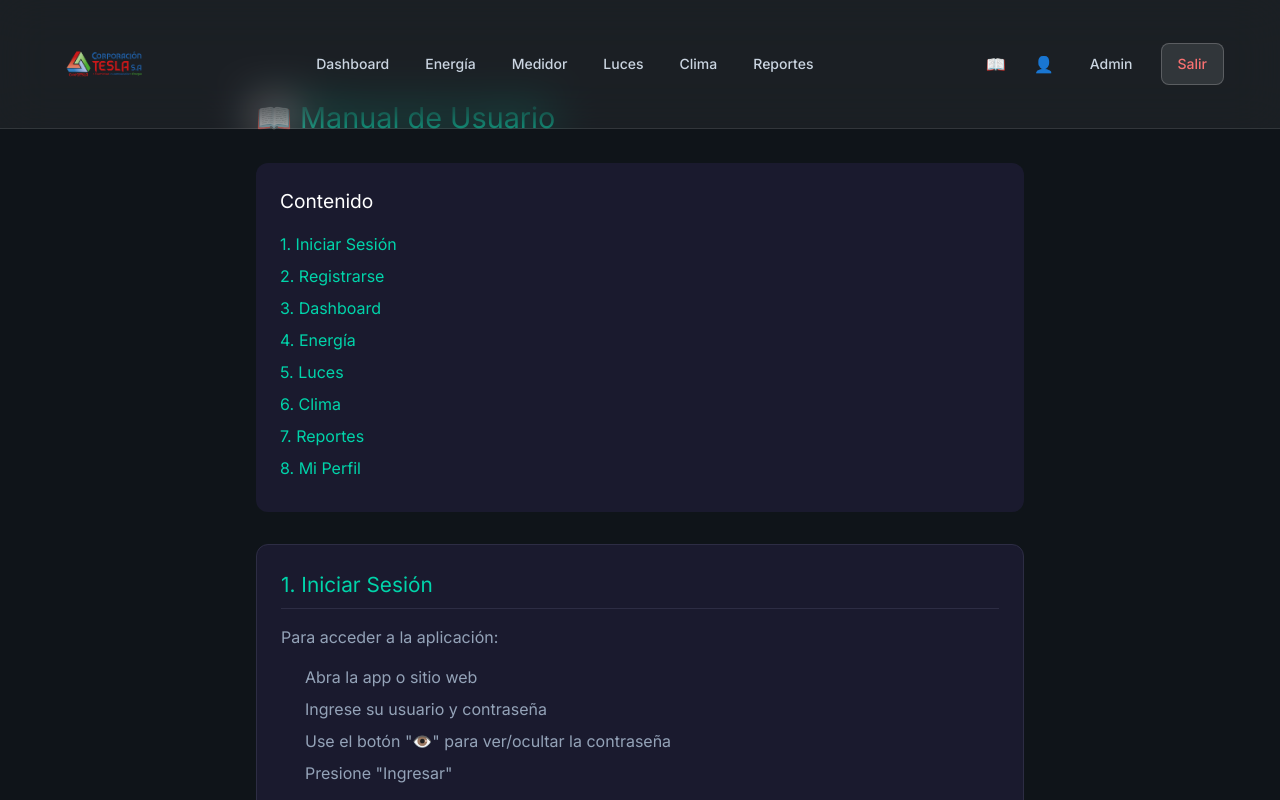
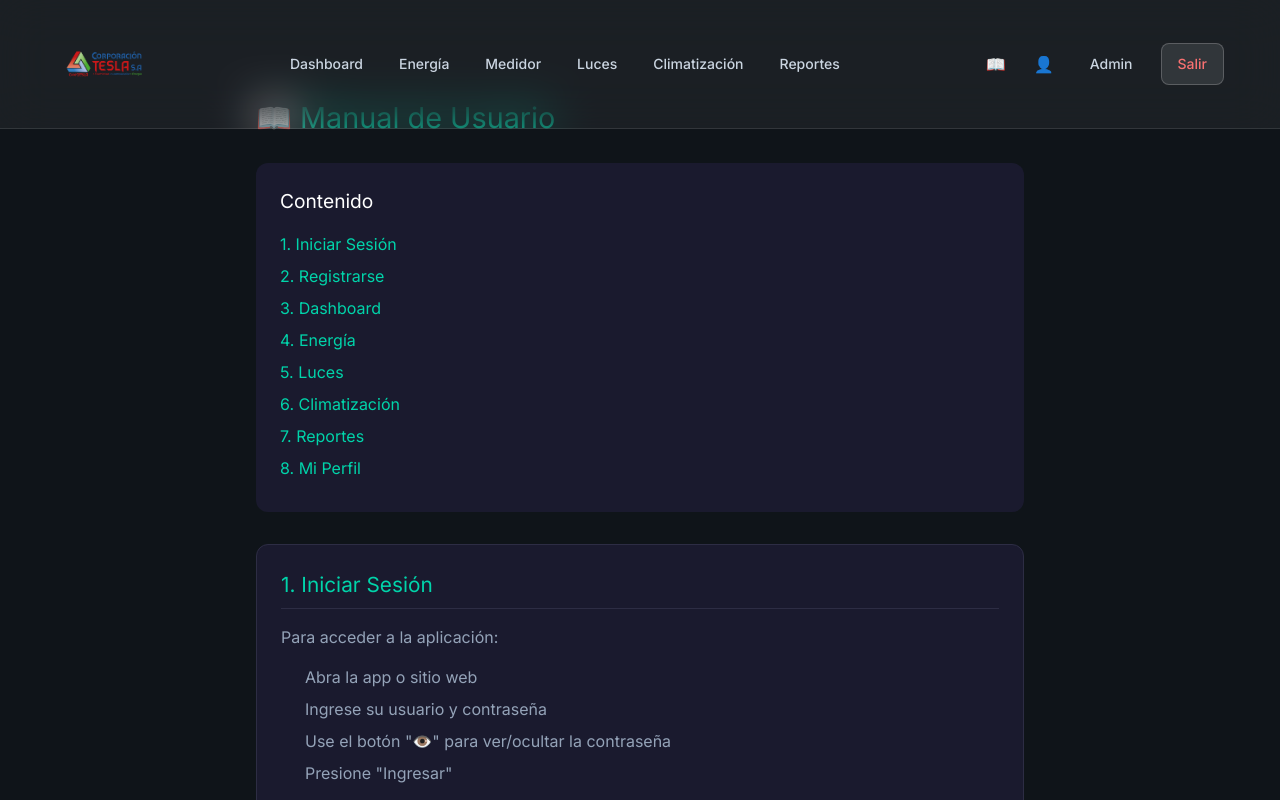
Before and after one commit to hasextcorptesla/miapp-energia, a Vue app in the folder frontend/: page /#/manual in a window 1280 px wide. Shown: the top 800 px of the page. Built offline with nearby package versions, Linux system fonts and the light colour scheme; sample sign-in values are in the browser's storage.

Commit message:
fix: rename Clima to Climatizacion in navbar, i18n, manual, admin

```diff
--- a/frontend/src/App.vue
+++ b/frontend/src/App.vue
@@ -118,7 +118,7 @@ const navLinks = [
   { to: '/energia', label: 'Energía' },
   { to: '/medidor', label: 'Medidor' },
   { to: '/luces', label: 'Luces' },
-  { to: '/clima', label: 'Clima' },
+  { to: '/clima', label: 'Climatización' },
   { to: '/reportes', label: 'Reportes' },
 ]
 
--- a/frontend/src/i18n-simple.js
+++ b/frontend/src/i18n-simple.js
@@ -1,7 +1,7 @@
 const translations = {
   es: {
     app: { title: "Miapp", subtitle: "Sistema de Gestión de Energía" },
-    nav: { dashboard: "Dashboard", energia: "Energía", luces: "Luces", clima: "Clima", reportes: "Reportes", manual: "Manual", perfil: "Perfil", admin: "Admin", logout: "Salir" },
+    nav: { dashboard: "Dashboard", energia: "Energía", luces: "Luces", clima: "Climatización", reportes: "Reportes", manual: "Manual", perfil: "Perfil", admin: "Admin", logout: "Salir" },
     dashboard: { title: "Energy Flow", live: "LIVE", balance: "Balance Energético Hoy", solar: "Solar", consumo: "Consumo", export: "Export", import: "Import", generacionSolar: "Generación Solar", consumoActual: "Consumo Actual", bateria: "Batería", importando: "Importando", exportando: "Exportando", generacionHoy: "Generación Hoy", consumoHoy: "Consumo Hoy", autoconsumo: "Autoconsumo" },
     reportes: { title: "Reportes", tipo: { consumption: "Consumo de Energía", generated: "Total Generado", cost: "Costos", alerts: "Alertas" }, rango: { day: "Hoy", week: "Esta Semana", month: "Este Mes", year: "Este Año" }, generar: "Generar Reporte", exportar: "Exportar PDF", totalGenerado: "Total Generado", totalConsumo: "Total Consumo", costoTotal: "Costo Total", promedioDiario: "Promedio Diario", maximo: "Máximo", historialConsumo: "Historial: Consumo vs Generación", historialGeneracion: "Historial de Generación Solar", historialCostos: "Historial de Costos", alertas: "Alertas del Período", fecha: "Fecha", tipo: "Tipo", mensaje: "Mensaje" },
     admin: { title: "Administración", usuarios: "Usuarios", devices: "Dispositivos", meters: "Medidores", alerts: "Alertas", stats: "Estadísticas" },
--- a/frontend/src/locales/es.json
+++ b/frontend/src/locales/es.json
@@ -7,7 +7,7 @@
     "dashboard": "Dashboard",
     "energia": "Energía",
     "luces": "Luces",
-    "clima": "Clima",
+    "clima": "Climatización",
     "reportes": "Reportes",
     "manual": "Manual",
     "perfil": "Perfil",
@@ -108,7 +108,7 @@
     "dashboard": "Dashboard",
     "energia": "Gestión de Energía",
     "luces": "Control de Luces",
-    "clima": "Control de Clima",
+    "clima": "Control de Climatización",
     "reportes": "Reportes",
     "admin": "Administración",
     "ayuda": "Ayuda",
@@ -130,6 +130,6 @@
     "title": "Control de Luces"
   },
   "clima": {
-    "title": "Control de Clima"
+    "title": "Control de Climatización"
   }
 }
--- a/frontend/src/views/Admin.vue
+++ b/frontend/src/views/Admin.vue
@@ -60,7 +60,7 @@
           <label>Tipo</label>
           <select v-model="newDevice.type" class="form-input">
             <option value="light">Luz</option>
-            <option value="ac">AC/Clima</option>
+            <option value="ac">AC/Climatización</option>
             <option value="energy">Energía</option>
             <option value="outlet">Enchufe</option>
             <option value="sensor">Sensor</option>
--- a/frontend/src/views/Manual.vue
+++ b/frontend/src/views/Manual.vue
@@ -10,7 +10,7 @@
         <li><a href="#dashboard" @click="scrollTo('dashboard')">3. Dashboard</a></li>
         <li><a href="#energia" @click="scrollTo('energia')">4. Energía</a></li>
         <li><a href="#luces" @click="scrollTo('luces')">5. Luces</a></li>
-        <li><a href="#clima" @click="scrollTo('clima')">6. Clima</a></li>
+        <li><a href="#clima" @click="scrollTo('clima')">6. Climatización</a></li>
         <li><a href="#reportes" @click="scrollTo('reportes')">7. Reportes</a></li>
         <li><a href="#perfil" @click="scrollTo('perfil')">8. Mi Perfil</a></li>
       </ul>
@@ -97,7 +97,7 @@
     </div>
 
     <div class="manual-section" id="clima">
-      <h2>6. Clima (Aire Acondicionado)</h2>
+      <h2>6. Climatización (Aire Acondicionado)</h2>
       <p>Control de aire acondicionado:</p>
       <ol>
         <li>Seleccione el AC deseada</li>
```
